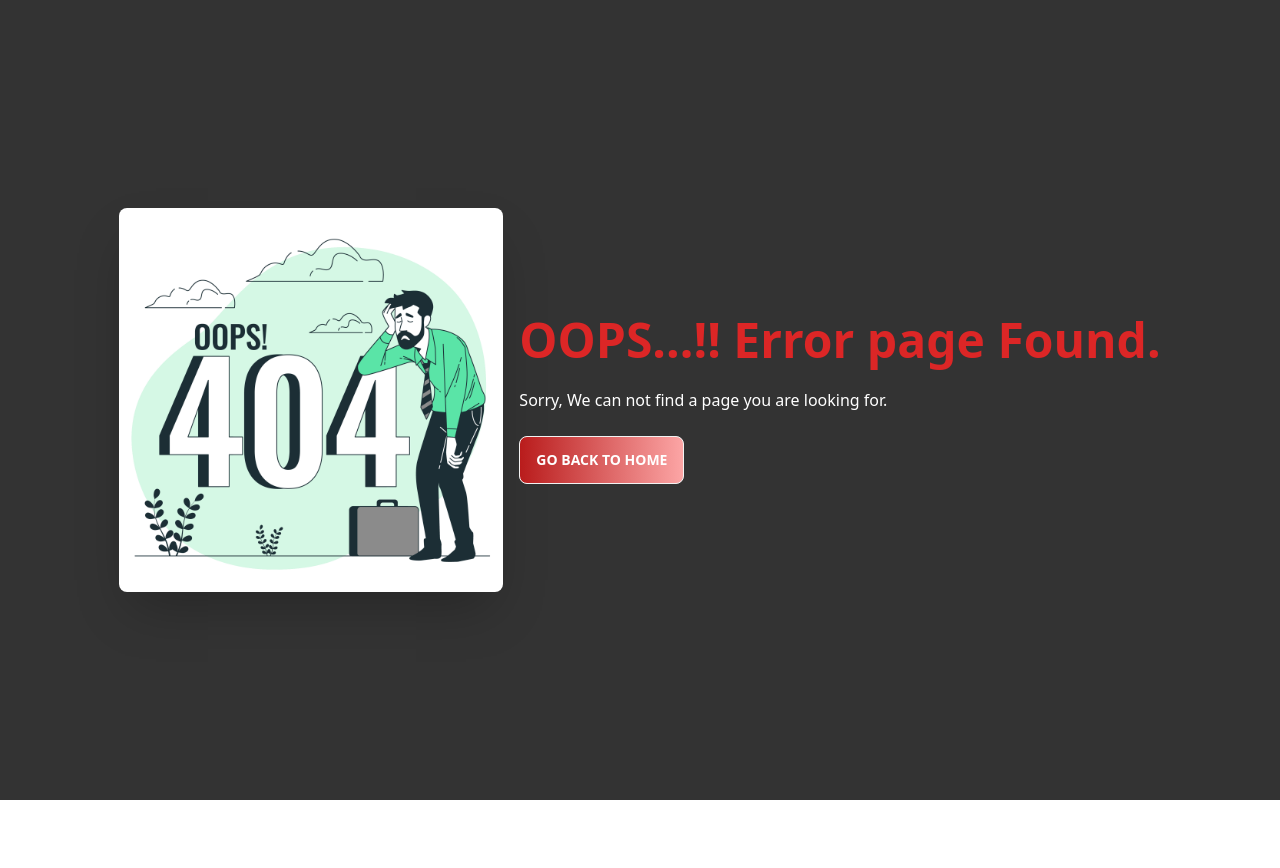
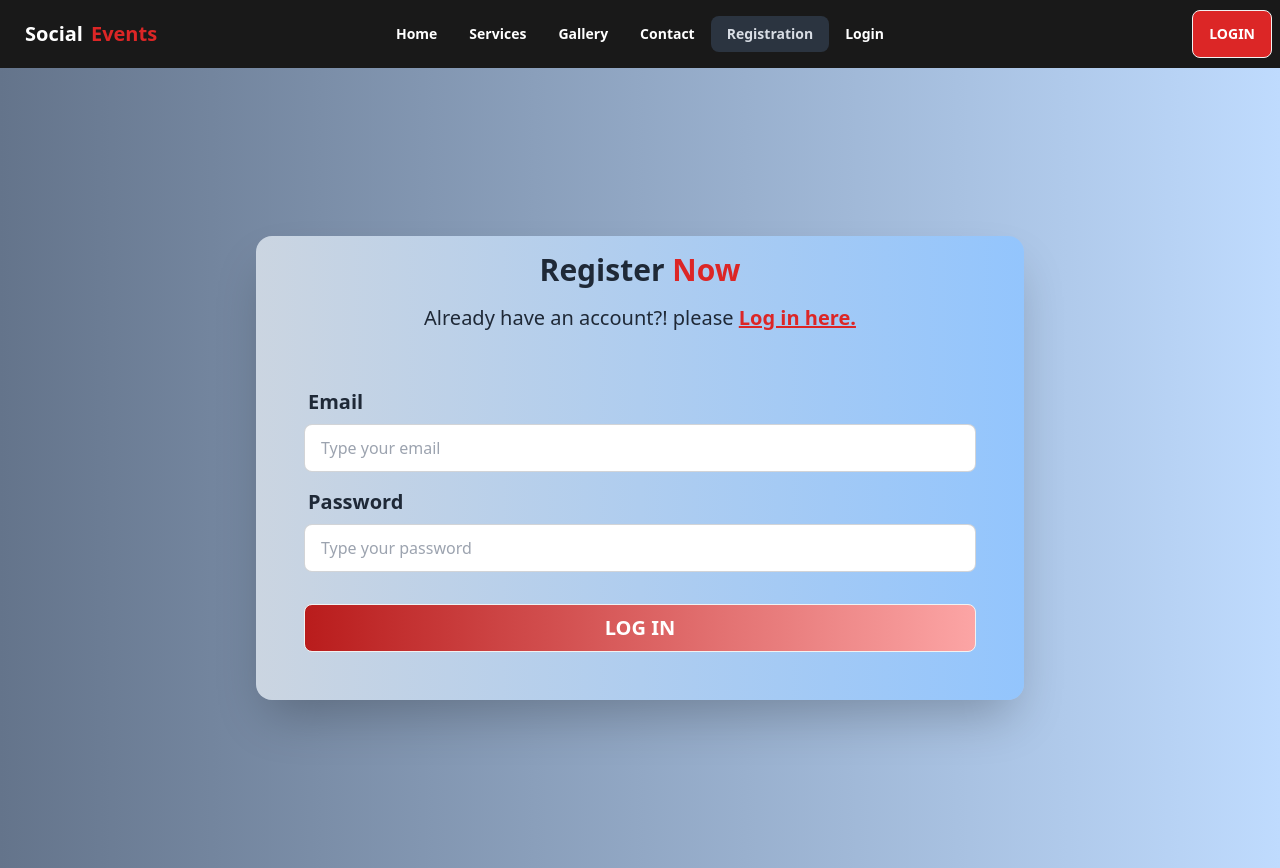
Before and after one commit to morz-mamun/Event-Management, a React (Vite) app: page /registration in a window 1280 px wide. Before the commit the page ends 800 px from the top, so only its background shows below. Built offline with nearby package versions, Linux system fonts and the light colour scheme; no server answers.

Commit message:
Login and Registration page done with firebase athentication

```diff
--- /dev/null
+++ b/src/Provider/AuthProvider.jsx
@@ -0,0 +1,58 @@
+
+import PropTypes from 'prop-types';
+import { createContext, useEffect, useState } from 'react';
+import { createUserWithEmailAndPassword, getAuth, onAuthStateChanged, signInWithEmailAndPassword, signInWithPopup } from "firebase/auth";
+import app from '../firebase/firebase.config';
+import { GoogleAuthProvider } from "firebase/auth";
+
+const provider = new GoogleAuthProvider();
+export const AuthContext = createContext(null)
+
+const auth = getAuth(app)
+
+const AuthProvider = ({children}) => {
+
+    // google log in
+
+    const googleLogIn = () => {
+        return signInWithPopup(auth, provider)
+    }
+    // create user
+    const createUser = (email, password) => {
+        return createUserWithEmailAndPassword(auth, email, password)
+    }
+
+    // logIn user
+
+    const loginUser = (email, password) => {
+        return signInWithEmailAndPassword(auth, email, password)
+    }
+
+
+    // onAuthStateChange
+    const [user, setUser] = useState(null)
+
+    useEffect(() => {
+        const unSubscribe = onAuthStateChanged(auth, (currentUser) =>{
+           console.log("from onAuthStateChange",currentUser);
+           setUser(currentUser)
+        })
+        return () => {
+            unSubscribe()
+        }
+    },[])
+
+    // value
+    const authInfo = {googleLogIn, createUser,loginUser , user}
+    return (
+        <AuthContext.Provider value={authInfo}>
+            {children}
+        </AuthContext.Provider>
+    );
+};
+
+AuthProvider.propTypes = {
+
+};
+
+export default AuthProvider;
--- a/src/Root/Root.jsx
+++ b/src/Root/Root.jsx
@@ -11,7 +11,7 @@ const Root = () => {
             <Navbar></Navbar>
            <Outlet></Outlet>
             </div>
-           <Footer></Footer>
+
         </div>
     );
 };
--- a/src/pages/Home/Home.jsx
+++ b/src/pages/Home/Home.jsx
@@ -2,6 +2,7 @@
 import PropTypes from 'prop-types';
 import Banner from './Banner';
 import Services from './Services/Services';
+import Footer from '../../shared/Footer/Footer';
 
 const Home = () => {
     return (
@@ -10,6 +11,7 @@ const Home = () => {
                 <Banner></Banner>
                 <Services></Services>
             </div>
+            <Footer></Footer>
         </div>
     );
 };
--- a/src/pages/Login/Login.jsx
+++ b/src/pages/Login/Login.jsx
@@ -1,43 +1,84 @@
 
 import PropTypes from 'prop-types';
+import { Link } from 'react-router-dom';
+import { FcGoogle } from "react-icons/fc";
+import { BsFacebook } from "react-icons/bs";
+import { useContext } from 'react';
+import { AuthContext } from '../../Provider/AuthProvider';
+
+
+
+
 
 const Login = () => {
+
+  const {googleLogIn, loginUser} = useContext(AuthContext)
+
+  const handleGoogleLogIn = () => {
+      googleLogIn()
+  }
+
+  const handleLogin = (e) => {
+    e.preventDefault()
+
+    const form = new FormData(e.currentTarget)
+    const email = form.get('email')
+    const password = form.get('password')
+    console.log(email, password);
+
+    // login user
+    loginUser(email, password)
+    .then(result => {
+      console.log(result.user);
+    })
+    .catch(err => {
+      console.log(err.message);
+    })
+  }
     return (
-        <div>
-            <div className="hero bg-base-200">
-  <div className="hero-content flex-col">
-    <div className="text-center lg:text-left">
-      <h1 className="text-5xl font-bold">Login Now</h1>
+           <div className="hero min-h-screen bg-gradient-to-r from-slate-500 to-blue-200 ...">
 
-    </div>
-    <div className="card flex-shrink-0 w-full max-w-sm shadow-2xl bg-base-100">
-      <form className="card-body">
+    <div className="hero-content card w-full max-w-3xl shadow-2xl bg-gradient-to-r from-slate-300 to-blue-300 ... ">
+      <h1 className='text-3xl font-bold'>LogIn <span className='text-red-600'>Now</span></h1>
+      <p className='text-xl'>Do not have account yet? please <Link to='/registration'><span className=' text-red-600 underline font-bold'>Register here.</span></Link></p>
+
+      <div className="text-lg flex items-center justify-center py-2 rounded-lg w-2/4 bg-gradient-to-r from-slate-500 to-blue-200 ... font-bold">
+         <button onClick={handleGoogleLogIn}>
+         <p className='flex items-center gap-4'> <FcGoogle></FcGoogle> Log in with Google.</p>
+         </button>
+        </div>
+      <div className="text-lg flex items-center justify-center py-2 rounded-lg w-2/4 bg-gradient-to-r from-slate-500 to-blue-200 ... font-bold">
+         <button>
+         <p className='flex items-center gap-4'> <BsFacebook></BsFacebook> Log in with Facebook.</p>
+         </button>
+        </div>
+
+        <div className=''>
+          <p className='border-2 border-red-600 shadow-lg  px-4 py-2 rounded-lg font-bold bg-gradient-to-r from-slate-300 to-blue-200 ...'>OR LOGIN WITH EMAIL.</p>
+        </div>
+
+      <form onSubmit={handleLogin} className="card-body w-full">
         <div className="form-control">
           <label className="label">
-            <span className="label-text">Email</span>
+            <span className="text-xl font-bold">Email</span>
           </label>
-          <input type="email"
-          name="email" placeholder="email" className="input input-bordered" required />
+          <input type="email" name="email" placeholder="Type your email" className="input input-bordered" required />
         </div>
         <div className="form-control">
           <label className="label">
-            <span className="label-text">Password</span>
+            <span className="text-xl font-bold">Password</span>
           </label>
-          <input type="password"
-          name="password"
-          placeholder="password" className="input input-bordered" required />
+          <input type="password" name="password" placeholder="Type your password" className="input input-bordered" required />
           <label className="label">
-            <a href="#" className="label-text-alt link link-hover">Forgot password?</a>
+            <a href="#" className="label-text link link-hover">Forgot password?</a>
           </label>
         </div>
         <div className="form-control mt-6">
-          <button className="btn btn-primary">Login</button>
+          <button className="btn bg-gradient-to-r from-red-700 to-red-300 text-white font-bold text-xl">Log in</button>
         </div>
       </form>
     </div>
   </div>
-</div>
-        </div>
     );
 };
 
--- /dev/null
+++ b/src/pages/Registration/Registration.jsx
@@ -0,0 +1,82 @@
+
+import PropTypes from 'prop-types';
+import { useContext } from 'react';
+import { Link, useNavigate } from 'react-router-dom';
+import { AuthContext } from '../../Provider/AuthProvider';
+
+const Registration = () => {
+
+    const {createUser} = useContext(AuthContext)
+    const navigate = useNavigate()
+
+    const handleRegistration = (e) => {
+        e.preventDefault()
+        const form = new FormData(e.currentTarget)
+        const email = form.get('email')
+        const password = form.get('password')
+        console.log(email, password);
+
+        // create user
+        createUser(email, password)
+        .then(result => {
+            console.log(result.user);
+        })
+        .catch(err => {
+            console.log(err.message);
+        })
+        e.target.reset()
+
+        navigate('/login')
+    }
+    return (
+        <div>
+             <div className="hero min-h-screen bg-gradient-to-r from-slate-500 to-blue-200 ...">
+
+  <div className="hero-content card w-full max-w-3xl shadow-2xl bg-gradient-to-r from-slate-300 to-blue-300 ... ">
+    <h1 className='text-3xl font-bold'>Register <span className='text-red-600'>Now</span></h1>
+    <p className='text-xl'>Already have an account?! please <Link to='/login'><span className=' text-red-600 underline font-bold'>Log in here.</span></Link></p>
+
+    {/* <div className="text-lg flex items-center justify-center py-2 rounded-lg w-2/4 bg-gradient-to-r from-slate-500 to-blue-200 ... font-bold">
+       <button>
+       <p className='flex items-center gap-4'> <FcGoogle></FcGoogle> Log in with Google.</p>
+       </button>
+      </div> */}
+    {/* <div className="text-lg flex items-center justify-center py-2 rounded-lg w-2/4 bg-gradient-to-r from-slate-500 to-blue-200 ... font-bold">
+       <button>
+       <p className='flex items-center gap-4'> <BsFacebook></BsFacebook> Log in with Facebook.</p>
+       </button>
+      </div> */}
+
+      {/* <div className=''>
+        <p className='border-2 border-red-600 shadow-lg  px-4 py-2 rounded-lg font-bold bg-gradient-to-r from-slate-300 to-blue-200 ...'>OR LOGIN WITH EMAIL.</p>
+      </div> */}
+
+    <form onSubmit={handleRegistration} className="card-body w-full">
+      <div className="form-control">
+        <label className="label">
+          <span className="text-xl font-bold">Email</span>
+        </label>
+        <input type="email" name="email" placeholder="Type your email" className="input input-bordered" required />
+      </div>
+      <div className="form-control">
+        <label className="label">
+          <span className="text-xl font-bold">Password</span>
+        </label>
+        <input type="password" name="password" placeholder="Type your password" className="input input-bordered" required />
+
+      </div>
+      <div className="form-control mt-6">
+        <button className="btn bg-gradient-to-r from-red-700 to-red-300 text-white font-bold text-xl">Log in</button>
+      </div>
+    </form>
+  </div>
+</div>
+        </div>
+    );
+};
+
+Registration.propTypes = {
+
+};
+
+export default Registration;
--- a/src/shared/Navbar/Navbar.jsx
+++ b/src/shared/Navbar/Navbar.jsx
@@ -1,6 +1,6 @@
 
 import PropTypes from 'prop-types';
-import { NavLink } from 'react-router-dom';
+import { Link, NavLink } from 'react-router-dom';
 
 const Navbar = () => {
     const navLinks = <>
@@ -33,7 +33,9 @@ const Navbar = () => {
     </ul>
   </div>
   <div className="navbar-end">
-    <a className="btn bg-red-600 font-bold text-white">Login</a>
+   <Link to = "/login">
+   <button className="btn bg-red-600 font-bold text-white">Login</button>
+    </Link>
   </div>
 </div>
        </div>
```
Also changed, not shown: src/main.jsx (+8 -0 lines).
